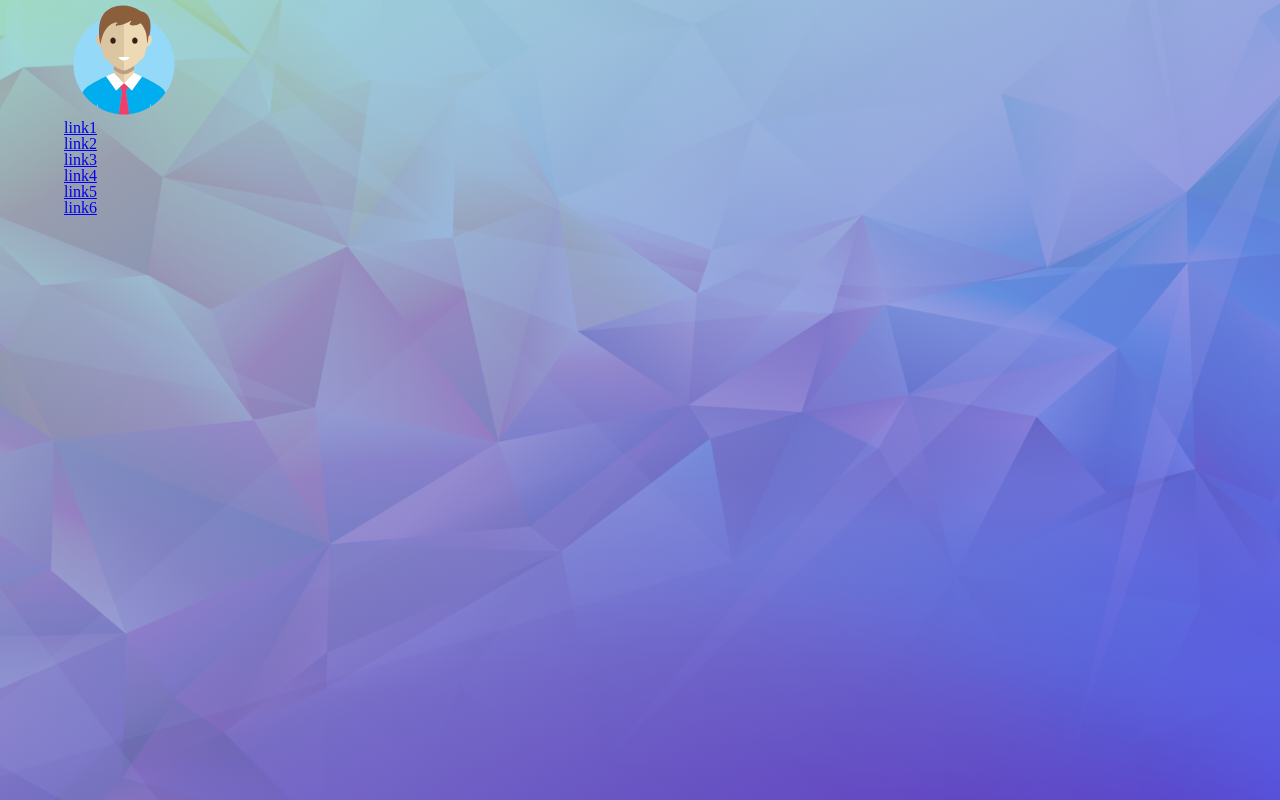
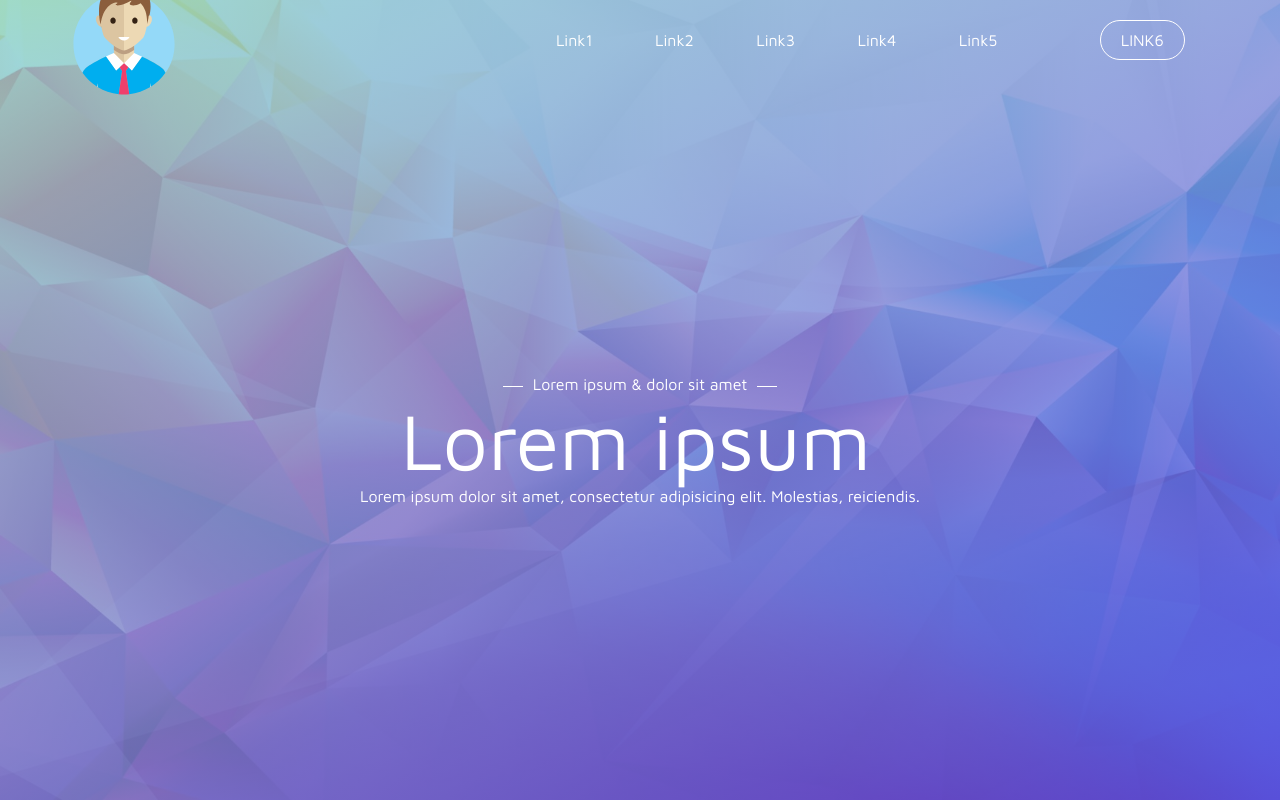
Before and after one commit to Elenakostenko/practice-flex, a plain HTML site: page index.html in a window 1280 px wide. Drawn offline with Linux system fonts and the light colour scheme.

Commit message:
work with header

```diff
--- a/index.html
+++ b/index.html
@@ -6,6 +6,7 @@
     <meta http-equiv="X-UA-Compatible" content="ie=edge">
     <title>Document</title>
     <link rel="stylesheet" href="reset.css">
+    <link href="https://fonts.googleapis.com/css?family=Maven+Pro:400,500,700,900" rel="stylesheet">
     <link rel="stylesheet" href="style.css">
 
 </head>
@@ -19,14 +20,22 @@
         </div>
         <div class="menu">
             <ul>
-                <li><a href="#" class="menu-link">link1</a></li>
-                <li><a href="#" class="menu-link">link2</a></li>
-                <li><a href="#" class="menu-link">link3</a></li>
-                <li><a href="#" class="menu-link">link4</a></li>
-                <li><a href="#" class="menu-link">link5</a></li>
-                <li><a href="#" class="menu-link">link6</a></li>
+                <li><a href="#" class="menu-link">Link1</a></li>
+                <li><a href="#" class="menu-link">Link2</a></li>
+                <li><a href="#" class="menu-link">Link3</a></li>
+                <li><a href="#" class="menu-link">Link4</a></li>
+                <li><a href="#" class="menu-link">Link5</a></li>
+                <li><a href="#" class="get-started-btn menu-link">Link6</a></li>
             </ul>
         </div>
+    </div>
+    <div class="main-text">
+        <span>Lorem ipsum & dolor sit amet</span>
+        <h1>Lorem ipsum</h1>
+        <p>Lorem ipsum dolor sit amet, consectetur adipisicing elit. Molestias, reiciendis.</p>
+    </div>
+    <div class="main-arrow">
+
     </div>
 </div>
 
--- a/style.css
+++ b/style.css
@@ -2,9 +2,11 @@
     box-sizing: border-box;
 }
 body{
+    font-family: 'Maven Pro', sans-serif;
     margin: 0;
 }
 .main{
+    color: #fff;
     display: flex;
     flex-direction: column;
     justify-content: space-between;
@@ -29,10 +31,68 @@ body{
 
 }
 .header{
+    display: flex;
+    justify-content: space-between;
     width: 90%;
+    height: 10vh;
+    align-items: center;
     position: relative;
     z-index: 1;
 }
+
 .main .logo img{
     width: 120px;
 }
+.menu {
+    width: 60%;
+}
+.menu ul {
+    display: flex;
+    justify-content: space-around;
+    list-style: none;
+}
+.menu-link {
+    color: #ffffff;
+    text-decoration: none;
+}
+.get-started-btn {
+    border: 1px solid #ffffff;
+    padding: 10px 20px;
+    border-radius: 100px;
+    margin-left: 40px;
+    text-transform: uppercase;
+}
+.main-text {
+    display: flex;
+    flex-direction: column;
+    justify-content: center;
+    align-items: center;
+    position: relative;
+    z-index: 2;
+    text-align: center;
+}
+.main-text h1 {
+    margin: 0.5rem 1rem 0.5rem 0.5rem;
+    font-size: 80px;
+}
+.main-text span {
+    display: inline-block;
+}
+.main-text span::after {
+    content: " ";
+    width: 20px;
+    height: 1px;
+    background-color: #ffffff;
+    display: inline-block;
+    vertical-align: middle;
+    margin-left: 10px;
+}
+.main-text span::before {
+    content: " ";
+    width: 20px;
+    height: 1px;
+    background-color: #ffffff;
+    display: inline-block;
+    vertical-align: middle;
+    margin-right: 10px;
+}
```
